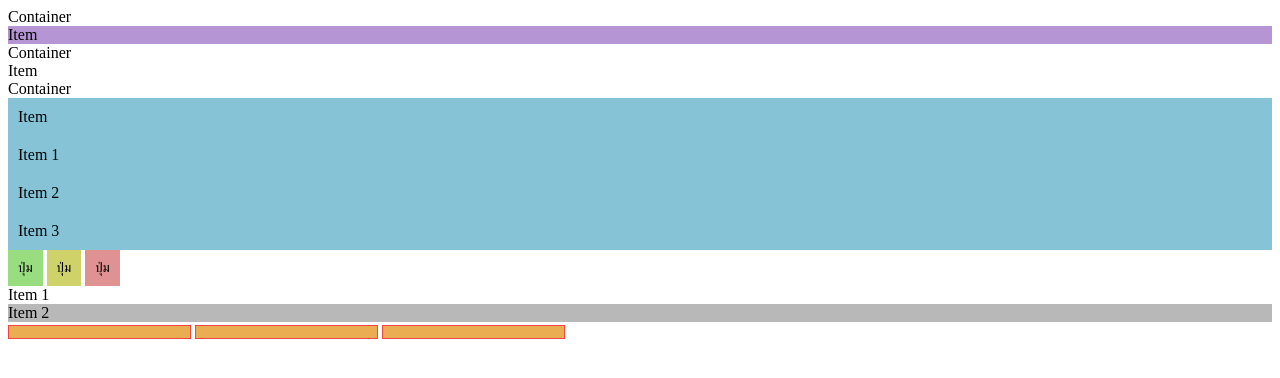
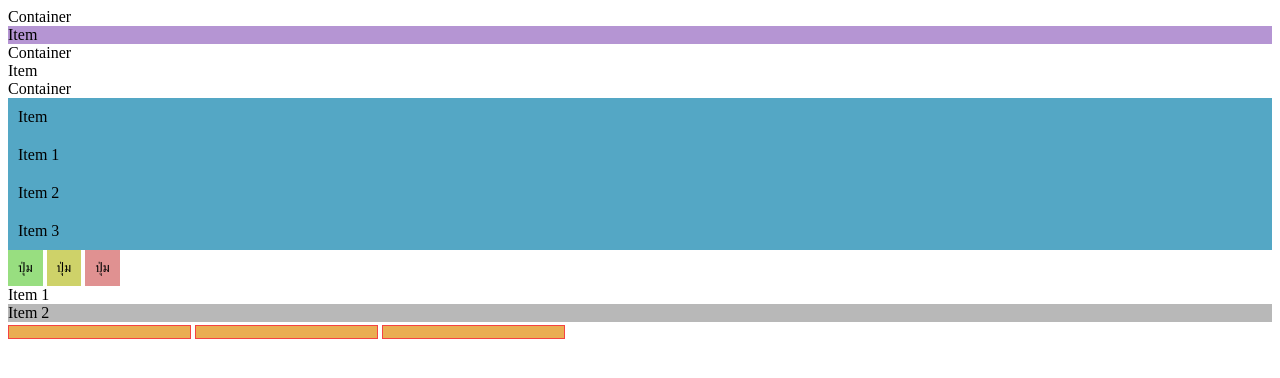
Before and after one commit to Patipan26/241_700, a plain HTML site: page index3.html in a window 1280 px wide. Drawn offline with Linux system fonts and the light colour scheme.

Commit message:
CSS Update

```diff
--- a/index3.html
+++ b/index3.html
@@ -10,7 +10,7 @@
             background-color: rgb(181, 149, 211);
         }
         .main-container > .item {
-            background-color: rgb(134, 195, 215);
+            background-color: rgb(84, 167, 197);
             padding: 10px;
         }
         .button {
```
